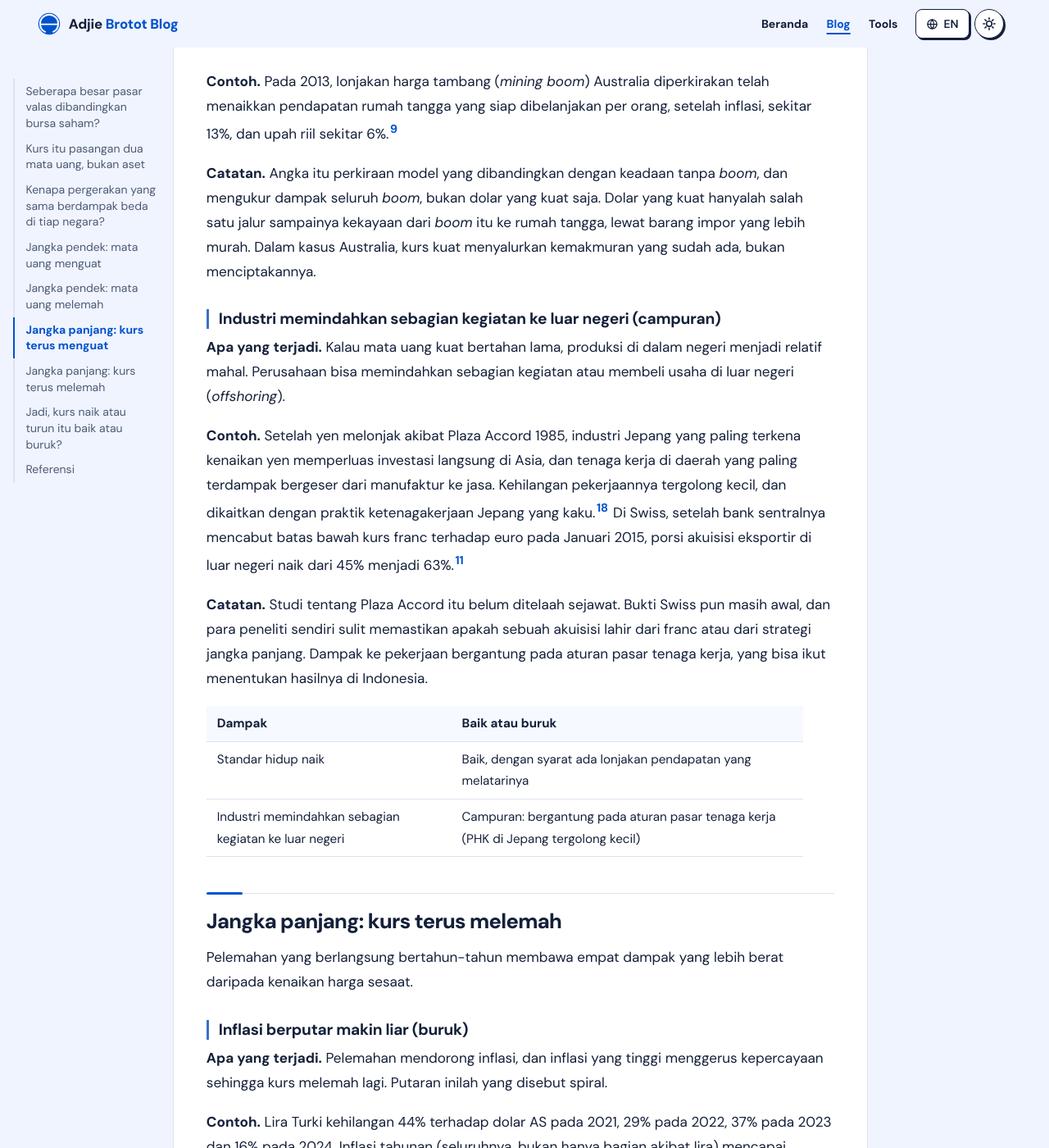
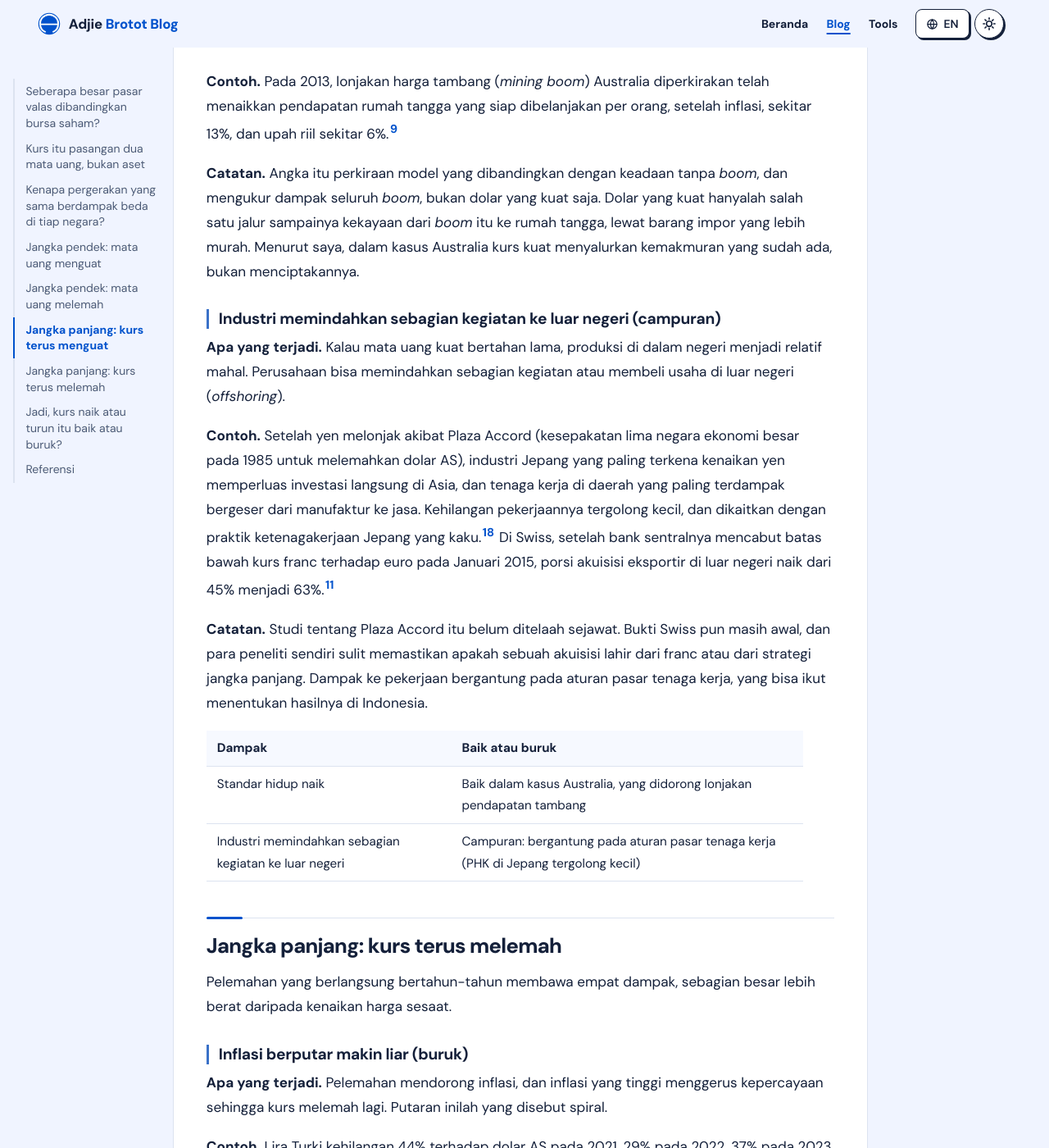
Before and after one commit to adjiebrotot/blog, a Jekyll site: the page built from id/_posts/2026-11-19-dampak-kurs-rupiah-ke-kehidupan-sehari-hari.md, in a window 1280 px wide and 1400 px high, scrolled down 10226 px. Shown: the whole window at 82% size. Built offline with Jekyll 4.4.1, drawn with Linux system fonts in a browser that asks for light colours; some of the changed text lies outside the part shown.

Commit message:
ID currency post: round-2 language and substance fixes
Co-Authored-By: Claude Opus 5.5 <noreply@anthropic.com>
Claude-Session: https://claude.ai/code/session_01QpNtMjjaPMKBfbsDosoiJb

```diff
--- a/id/_posts/2026-11-19-dampak-kurs-rupiah-ke-kehidupan-sehari-hari.md
+++ b/id/_posts/2026-11-19-dampak-kurs-rupiah-ke-kehidupan-sehari-hari.md
@@ -162,24 +162,24 @@ Kalau penguatan bertahan bertahun-tahun, yang berubah bukan lagi sekadar harga,
 
 **Contoh.** Pada 2013, lonjakan harga tambang (*mining boom*) Australia diperkirakan telah menaikkan pendapatan rumah tangga yang siap dibelanjakan per orang, setelah inflasi, sekitar 13%, dan upah riil sekitar 6%.[^tulip]
 
-**Catatan.** Angka itu perkiraan model yang dibandingkan dengan keadaan tanpa *boom*, dan mengukur dampak seluruh *boom*, bukan dolar yang kuat saja. Dolar yang kuat hanyalah salah satu jalur sampainya kekayaan dari *boom* itu ke rumah tangga, lewat barang impor yang lebih murah. Dalam kasus Australia, kurs kuat menyalurkan kemakmuran yang sudah ada, bukan menciptakannya.
+**Catatan.** Angka itu perkiraan model yang dibandingkan dengan keadaan tanpa *boom*, dan mengukur dampak seluruh *boom*, bukan dolar yang kuat saja. Dolar yang kuat hanyalah salah satu jalur sampainya kekayaan dari *boom* itu ke rumah tangga, lewat barang impor yang lebih murah. Menurut saya, dalam kasus Australia kurs kuat menyalurkan kemakmuran yang sudah ada, bukan menciptakannya.
 
 ### Industri memindahkan sebagian kegiatan ke luar negeri (campuran)
 
 **Apa yang terjadi.** Kalau mata uang kuat bertahan lama, produksi di dalam negeri menjadi relatif mahal. Perusahaan bisa memindahkan sebagian kegiatan atau membeli usaha di luar negeri (*offshoring*).
 
-**Contoh.** Setelah yen melonjak akibat Plaza Accord 1985, industri Jepang yang paling terkena kenaikan yen memperluas investasi langsung di Asia, dan tenaga kerja di daerah yang paling terdampak bergeser dari manufaktur ke jasa. Kehilangan pekerjaannya tergolong kecil, dan dikaitkan dengan praktik ketenagakerjaan Jepang yang kaku.[^plaza] Di Swiss, setelah bank sentralnya mencabut batas bawah kurs franc terhadap euro pada Januari 2015, porsi akuisisi eksportir di luar negeri naik dari 45% menjadi 63%.[^epfl]
+**Contoh.** Setelah yen melonjak akibat Plaza Accord (kesepakatan lima negara ekonomi besar pada 1985 untuk melemahkan dolar AS), industri Jepang yang paling terkena kenaikan yen memperluas investasi langsung di Asia, dan tenaga kerja di daerah yang paling terdampak bergeser dari manufaktur ke jasa. Kehilangan pekerjaannya tergolong kecil, dan dikaitkan dengan praktik ketenagakerjaan Jepang yang kaku.[^plaza] Di Swiss, setelah bank sentralnya mencabut batas bawah kurs franc terhadap euro pada Januari 2015, porsi akuisisi eksportir di luar negeri naik dari 45% menjadi 63%.[^epfl]
 
 **Catatan.** Studi tentang Plaza Accord itu belum ditelaah sejawat. Bukti Swiss pun masih awal, dan para peneliti sendiri sulit memastikan apakah sebuah akuisisi lahir dari franc atau dari strategi jangka panjang. Dampak ke pekerjaan bergantung pada aturan pasar tenaga kerja, yang bisa ikut menentukan hasilnya di Indonesia.
 
 | Dampak | Baik atau buruk |
 | --- | --- |
-| Standar hidup naik | Baik, dengan syarat ada lonjakan pendapatan yang melatarinya |
+| Standar hidup naik | Baik dalam kasus Australia, yang didorong lonjakan pendapatan tambang |
 | Industri memindahkan sebagian kegiatan ke luar negeri | Campuran: bergantung pada aturan pasar tenaga kerja (PHK di Jepang tergolong kecil) |
 
 ## Jangka panjang: kurs terus melemah
 
-Pelemahan yang berlangsung bertahun-tahun membawa empat dampak yang lebih berat daripada kenaikan harga sesaat.
+Pelemahan yang berlangsung bertahun-tahun membawa empat dampak, sebagian besar lebih berat daripada kenaikan harga sesaat.
 
 ### Inflasi berputar makin liar (buruk)
 
@@ -250,7 +250,7 @@ Lain kali kamu membaca berita yang menyebut "kurs naik" atau "rupiah melemah", a
 [^nbim]: Norges Bank Investment Management, [Negative return in the third quarter](https://www.nbim.no/en/news-and-insights/the-press/press-releases/2026/negative-return-in-the-third-quarter/), siaran pers 22 Oktober 2026; nilai dana sekitar NOK 22.014 miliar pada akhir kuartal III 2026.
 [^japan]: Asahi Shimbun, 15 Januari 2025, dengan data Japan National Tourism Organization dan data awal Badan Pariwisata Jepang; perjalanan ke luar negeri 37% di bawah 2019 menurut Business Insider, 28 April 2024.
 [^bi2018]: CNBC Indonesia, [Ini bank sentral yang paling hawkish di Asia](https://www.cnbcindonesia.com/market/20180927154859-17-35068/ini-bank-sentral-yang-paling-hawkish-di-asia), 27 September 2018.
-[^bi2026]: Bank Indonesia, [BI-Rate Raised 25 bps to 6.00 percent](https://www.bi.go.id/en/iru/highlight-news/Pages/BI-Rate-Raised-25-bps-to-6.00-percent-Strengthening-Stability,-Supporting-Economic-Growth.aspx), siaran pers No. 28/254/DKom, 18 November 2026. Rekor terlemah rupiah sekitar Rp18.264 per dolar AS pada 16 November 2026 menurut [The Edge Malaysia/Bloomberg](https://theedgemalaysia.com/node/825915).
+[^bi2026]: Bank Indonesia, [BI-Rate Raised 25 bps to 6.00 percent](https://www.bi.go.id/en/iru/highlight-news/Pages/BI-Rate-Raised-25-bps-to-6.00-percent-Strengthening-Stability,-Supporting-Economic-Growth.aspx), siaran pers No. 28/254/DKom, 18 November 2026; inflasi Oktober 2026 sebesar 3,23% menurut siaran pers yang sama. Rekor terlemah rupiah sekitar Rp18.264 per dolar AS pada 16 November 2026 menurut [The Edge Malaysia/Bloomberg](https://theedgemalaysia.com/node/825915).
 [^php]: Rata-rata 2012 sekitar ₱42,23 per dolar (bank sentral Filipina, dikutip Rappler). Kurs acuan bank sentral Filipina ₱63,813 pada 16 November 2026 dilaporkan PhilNews, 17 November 2026; rata-rata Oktober 2026 ₱63,10 menurut [tabel bank sentral Filipina](https://www.bsp.gov.ph/statistics/external/tab12_pus_data.aspx).
 [^plaza]: Kumanomido (2026), [Exchange Rate Appreciation and Structural Adjustment: Evidence from the Plaza Accord](https://ideas.repec.org/p/rco/dpaper/567.html), Discussion Paper No. 567, belum ditelaah sejawat.
 [^kkm]: Reuters, 8 Agustus 2025, dikutip [Daily Sabah](https://www.dailysabah.com/business/economy/turkiye-on-verge-of-ending-fx-protected-deposit-scheme). Biaya bagi negara adalah hitungan Reuters sendiri.
```
Also changed, not shown: other parts of id/_posts/2026-11-19-dampak-kurs-rupiah-ke-kehidupan-sehari-hari.md (+11 -11 lines).
